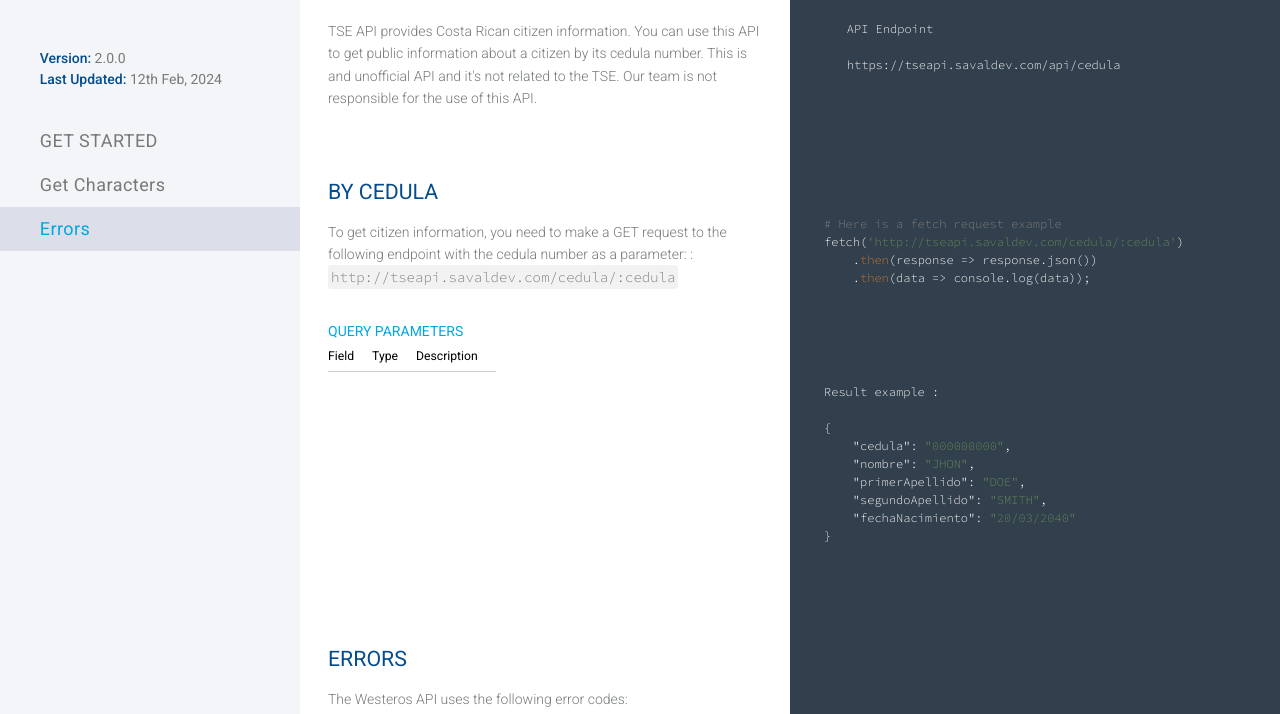
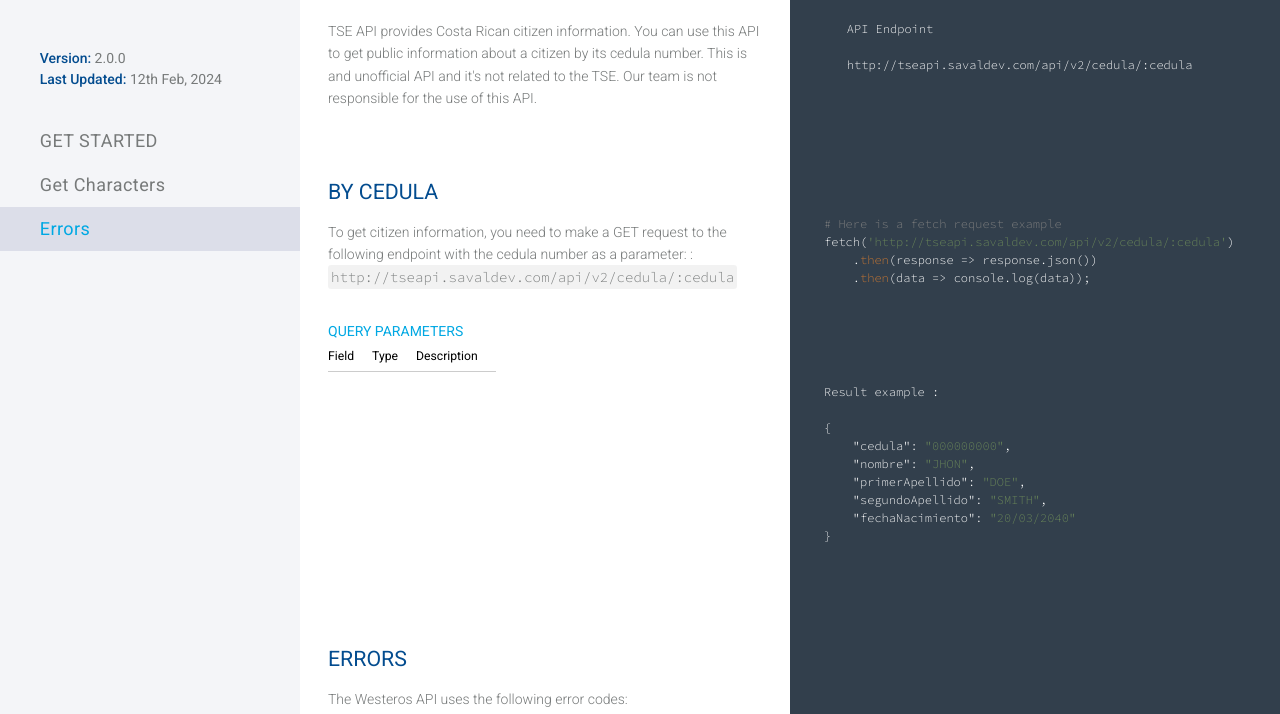
Before and after one commit to Santaval/tse-api, a website: page src/docs/index.html in a window 1280 px wide. Shown: the part 86-800 px from the top of the page. Drawn offline with nearby package versions, Linux system fonts and the light colour scheme.

Commit message:
feat: updating cedula endpoint

```diff
--- a/src/docs/index.html
+++ b/src/docs/index.html
@@ -83,7 +83,7 @@
           <pre>
     API Endpoint
 
-    https://tseapi.savaldev.com/api/cedula
+    http://tseapi.savaldev.com/api/v2/cedula/:cedula
                 </pre
           >
           <p>
@@ -97,7 +97,7 @@
           <h2>By cedula</h2>
           <pre><code class="bash">
 # Here is a fetch request example
-fetch('http://tseapi.savaldev.com/cedula/:cedula')
+fetch('http://tseapi.savaldev.com/api/v2/cedula/:cedula')
     .then(response => response.json())
     .then(data => console.log(data));
 
@@ -108,7 +108,7 @@ fetch('http://tseapi.savaldev.com/cedula/:cedula')
             To get citizen information, you need to make a GET request to the following endpoint with the cedula number as a parameter:
             :<br />
             <code class="higlighted break-word"
-              >http://tseapi.savaldev.com/cedula/:cedula</code
+              >http://tseapi.savaldev.com/api/v2/cedula/:cedula</code
             >
           </p>
           <br />
```
